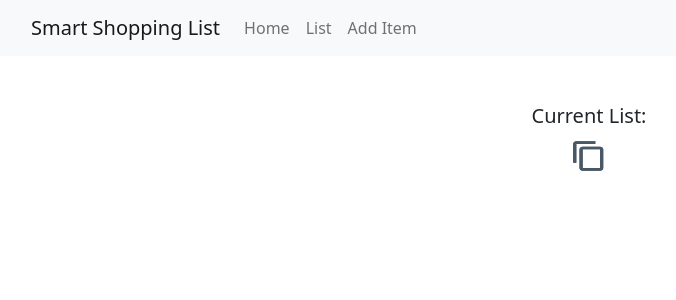
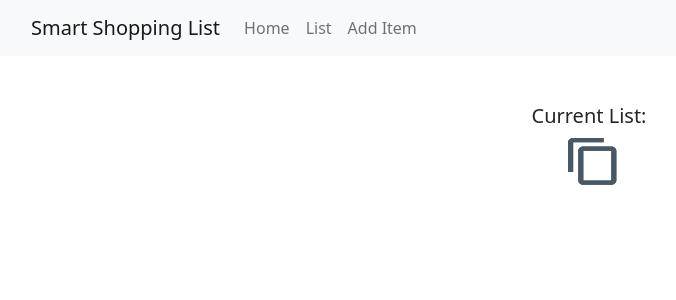
Before and after one commit to the-collab-lab/tcl-54-smart-shopping-list, a React (Vite) app: page /list in a window 1280 px wide. Shown: the top 300 px of the page, without its empty margins (51-727 px from the left). Built offline with nearby package versions, Linux system fonts and the light colour scheme.

Commit message:
cleaned comments and css files

```diff
--- a/src/components/ListItem.css
+++ b/src/components/ListItem.css
@@ -1,19 +1,4 @@
-.ListItem {
-	align-items: baseline;
-	display: flex;
-	flex-direction: row;
-	font-size: 1.2em;
-}
-
-.ListItem-checkbox {
-	accent-color: var(--color-accent);
-}
-
-.ListItem-label {
-	margin-left: 0.2em;
-}
-
-/* List group item styling */
+/* List item styling */
 .filled-list-view .list-group-item {
 	background-color: #ffe2cd;
 	border-color: #495867;
@@ -26,6 +11,7 @@
 	justify-content: space-between;
 }
 
+/* this hides the overflow of an extremely long worded item edge case */
 .filled-list-view form {
 	display: inline-block;
 	width: '225px';
--- a/src/views/Layout.css
+++ b/src/views/Layout.css
@@ -61,7 +61,7 @@
 	text-underline-offset: 0.1em;
 }
 
-/* List Header Layout */
+/* List View Header Layout */
 .List {
 	display: flex;
 	flex-direction: column;
@@ -78,6 +78,10 @@
 	top: 0;
 }
 
+.List-header img {
+	width: 8%;
+	padding-left: 1%;
+}
 .List-header h1 {
 	font-size: 28px;
 }
--- a/src/views/Layout.jsx
+++ b/src/views/Layout.jsx
@@ -10,16 +10,16 @@ import './Layout.css';
 export function Layout({ listToken }) {
 	// useLocation hook will be used to check current route
 	const location = useLocation();
-	const [copied, setCopied] = useState(false);
 
 	// Notify when adding item is unsuccessful
 	const notifyCopied = () => toast('Copied!');
 
+	// List view header will display if on list pathname
+	// to show the current list token of the use with copy functionality
 	if (location.pathname === '/list') {
 		return (
-			<React.Fragment>
+			<div className="List">
 				<Toaster />
-				<div className="List">
 				<header className="List-header">
 					<h4>Current List:</h4>
 					<h1>
@@ -39,7 +39,6 @@ export function Layout({ listToken }) {
 					<Outlet />
 				</main>
 			</div>
-			</React.Fragment>
 		);
 	}
 
--- a/src/views/List.css
+++ b/src/views/List.css
@@ -47,7 +47,7 @@
 	margin-bottom: 5%;
 }
 
-/* Unsorted filled shopping list view CSS */
+/* Filled shopping list view CSS */
 .filled-list-view .search-bar {
 	margin: auto;
 	width: 275px;
--- a/src/views/List.jsx
+++ b/src/views/List.jsx
@@ -1,3 +1,4 @@
+import './List.css';
 import { ListItem } from '../components';
 import { useState } from 'react';
 import { useNavigate } from 'react-router-dom';
@@ -11,7 +12,6 @@ import {
 	Card,
 	Image,
 } from 'react-bootstrap';
-import './List.css';
 
 /** List component that displays items in a user's shopping cart  */
 export function List({ data, loading }) {
@@ -137,6 +137,7 @@ export function List({ data, loading }) {
 			/* If false that list contains items,
 			 the shopping list is displayed including the item filtering feature */
 			<div className="filled-list-view">
+				{/* if the shopping list has more than one item, the search bar is displayed */}
 				{checkForMoreThanOneItem() ? (
 					<div className="search-bar">
 						<Form>
@@ -160,7 +161,8 @@ export function List({ data, loading }) {
 						</Form>
 					</div>
 				) : null}
-				{/* Card is used for the oven image to be used as a background for the shopping list items */}
+				{/* conditional will display either the filtered
+				 or unfiltered shopping list with buying urgency attributes */}
 				<Card>
 					<Card.Img src="../img/bread_styling/oven.svg/" alt="Card image" />
 					<Card.ImgOverlay>
```
Lines whose indentation alone changed are shown as unchanged.
